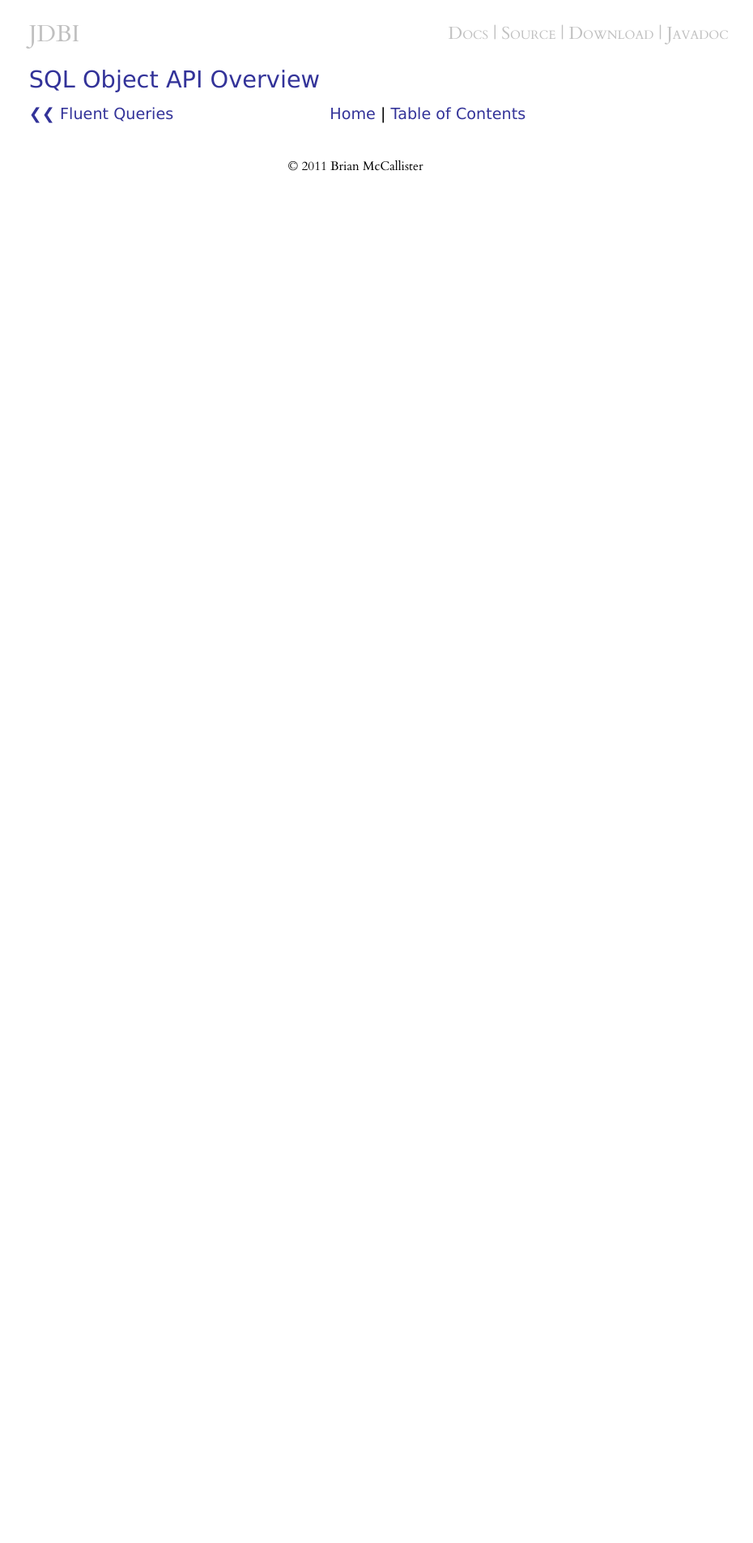
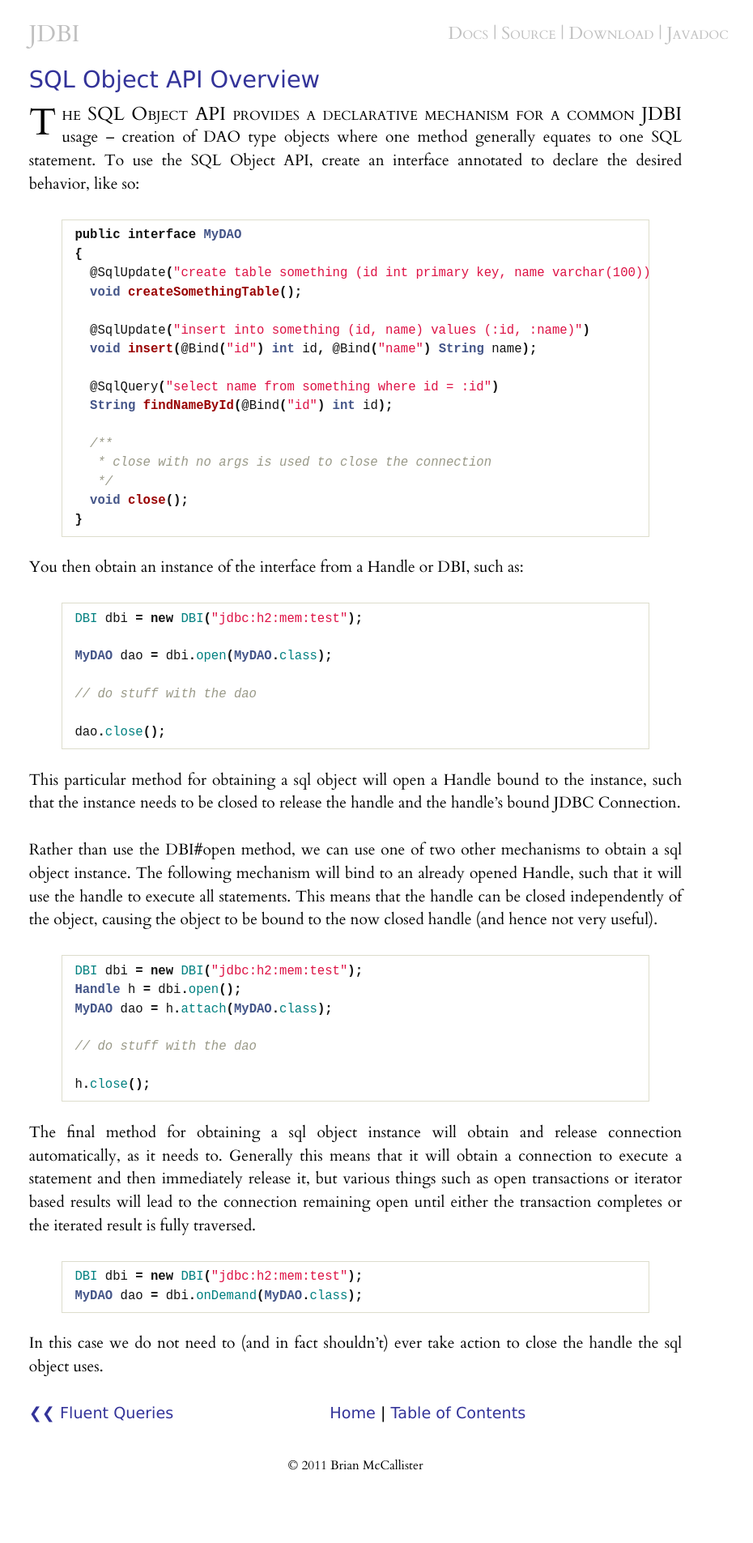
Before and after one commit to jdbi/jdbi-docs, a Jekyll site: the page built from _posts/0500-12-31-sql_object_overview.md, in a window 1280 px wide. Shown: the whole page at 81% size, without its empty margins (201-1131 px from the left). Built offline with Jekyll 4.4.1, drawn with Linux system fonts in a browser that asks for light colours; before the commit the page ends 900 px from its top, so only the background shows below that.

Commit message:
sql object intro, initial bits

```diff
--- a/_posts/0500-12-31-sql_object_overview.md
+++ b/_posts/0500-12-31-sql_object_overview.md
@@ -2,3 +2,60 @@
 layout: post
 title: SQL Object API Overview
 ---
+
+The SQL Object API provides a declarative mechanism for a common JDBI usage -- creation of DAO type objects where one method generally equates to one SQL statement. To use the SQL Object API, create an interface annotated to declare the desired behavior, like so:
+
+{% highlight java %}
+public interface MyDAO
+{
+  @SqlUpdate("create table something (id int primary key, name varchar(100))")
+  void createSomethingTable();
+
+  @SqlUpdate("insert into something (id, name) values (:id, :name)")
+  void insert(@Bind("id") int id, @Bind("name") String name);
+
+  @SqlQuery("select name from something where id = :id")
+  String findNameById(@Bind("id") int id);
+
+  /**
+   * close with no args is used to close the connection
+   */
+  void close();
+}
+{% endhighlight %}
+
+You then obtain an instance of the interface from a Handle or DBI, such as:
+
+{% highlight java %}
+DBI dbi = new DBI("jdbc:h2:mem:test");
+
+MyDAO dao = dbi.open(MyDAO.class);
+
+// do stuff with the dao
+
+dao.close();
+
+{% endhighlight %}
+
+This particular method for obtaining a sql object will open a Handle bound to the instance, such that the instance needs to be closed to release the handle and the handle's bound JDBC Connection.
+
+Rather than use the DBI#open method, we can use one of two other mechanisms to obtain a sql object instance. The following mechanism will bind to an already opened Handle, such that it will use the handle to execute all statements. This means that the handle can be closed independently of the object, causing the object to be bound to the now closed handle (and hence not very useful).
+
+{% highlight java %}
+DBI dbi = new DBI("jdbc:h2:mem:test");
+Handle h = dbi.open();
+MyDAO dao = h.attach(MyDAO.class);
+
+// do stuff with the dao
+
+h.close();
+{% endhighlight %}
+
+The final method for obtaining a sql object instance will obtain and release connection automatically, as it needs to. Generally this means that it will obtain a connection to execute a statement and then immediately release it, but various things such as open transactions or iterator based results will lead to the connection remaining open until either the transaction completes or the iterated result is fully traversed.
+
+{% highlight java %}
+DBI dbi = new DBI("jdbc:h2:mem:test");
+MyDAO dao = dbi.onDemand(MyDAO.class);
+{% endhighlight %}
+
+In this case we do not need to (and in fact shouldn't) ever take action to close the handle the sql object uses.
```
